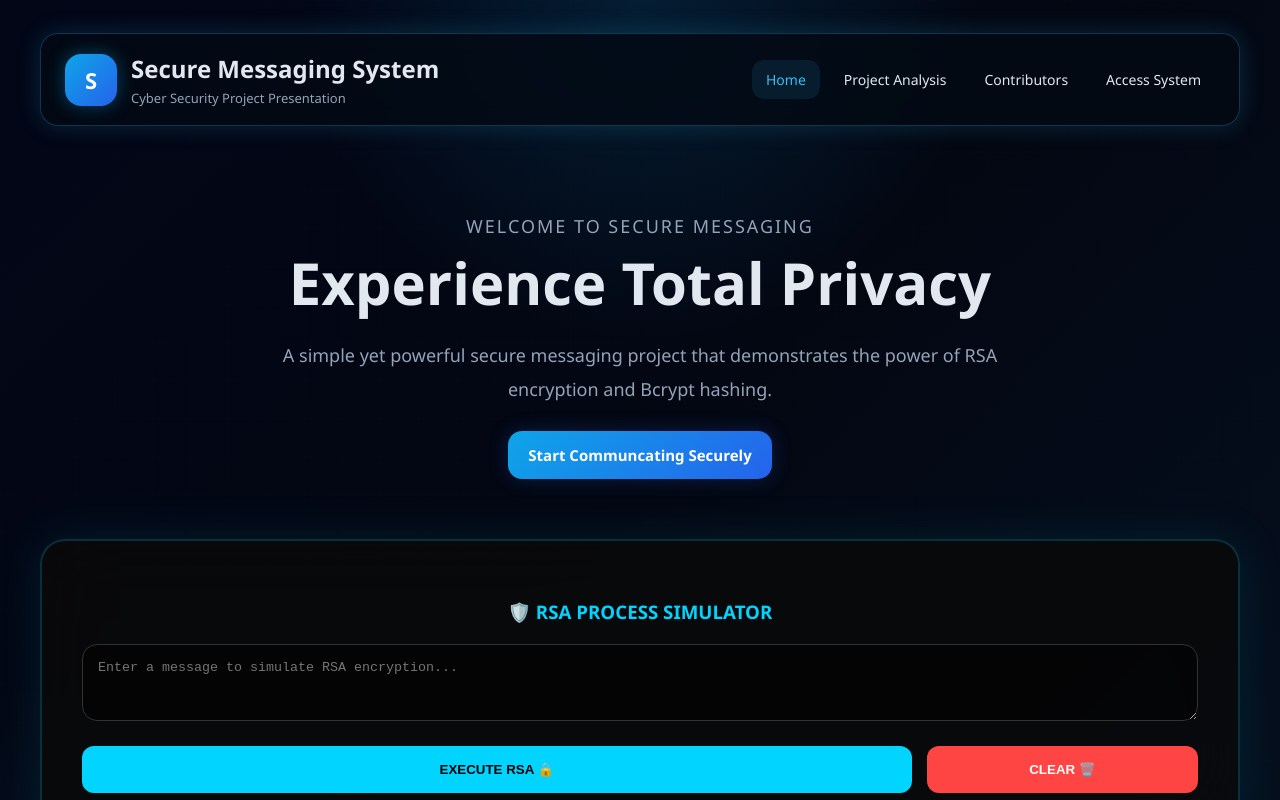
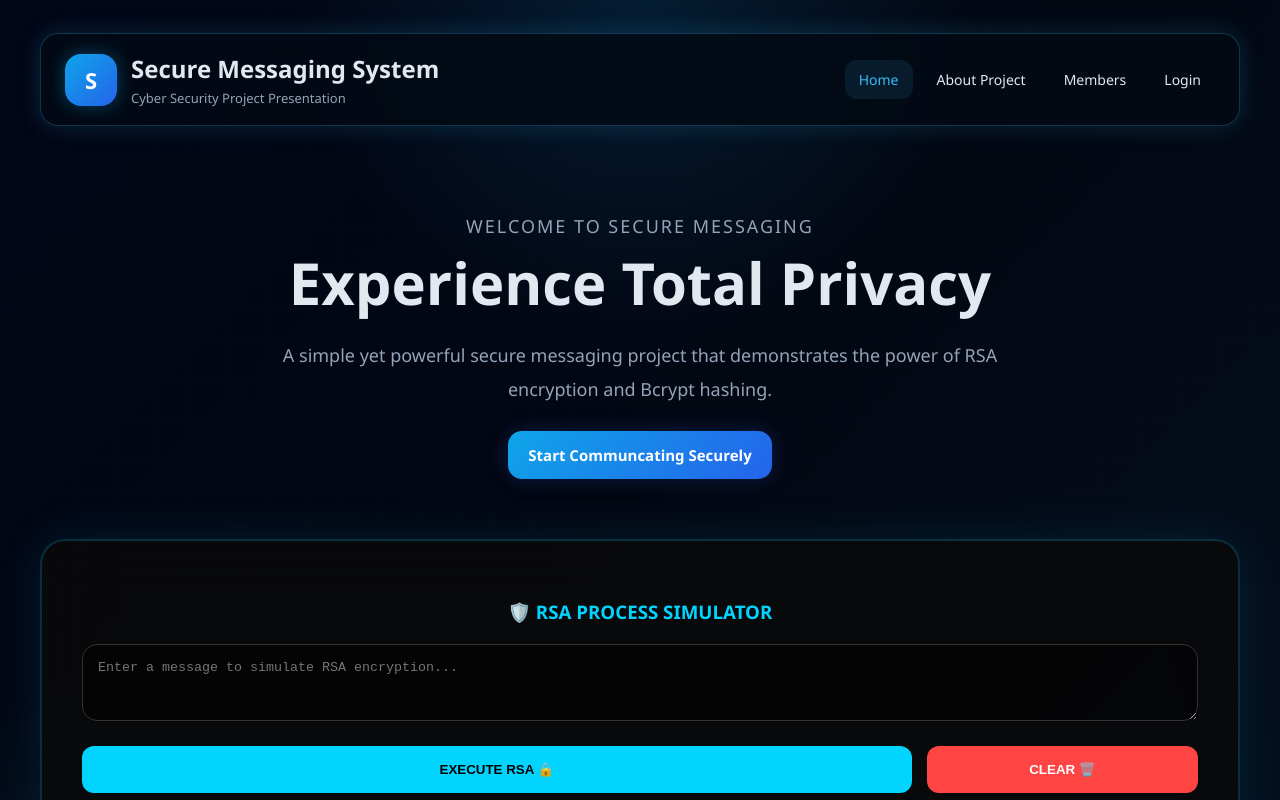
Before and after one commit to omarineooo/secure-messaging-system3, a Next.js app: page / in a window 1280 px wide. Shown: the top 800 px of the page. Built offline with nearby package versions, Linux system fonts and the light colour scheme.

Commit message:
UI: Bump contrast for readability

```diff
--- a/app/Navbar.js
+++ b/app/Navbar.js
@@ -43,24 +43,24 @@ export default function Navbar() {
 
             <nav className={`nav ${isMenuOpen ? 'open' : ''}`}>
                 <Link href="/" className={pathname === '/' ? 'active' : ''}>Home</Link>
-                <Link href="/project" className={pathname === '/project' ? 'active' : ''}>Project Analysis</Link>
-                <Link href="/team" className={pathname === '/team' ? 'active' : ''}>Contributors</Link>
+                <Link href="/project" className={pathname === '/project' ? 'active' : ''}>About Project</Link>
+                <Link href="/team" className={pathname === '/team' ? 'active' : ''}>Members</Link>
 
                 {user ? (
                     <>
-                        <Link href="/chat" className={pathname === '/chat' ? 'active' : ''}>Secure Chat</Link>
+                        <Link href="/chat" className={pathname === '/chat' ? 'active' : ''}>Chats</Link>
                         <Link href="/security" className={pathname === '/security' ? 'active' : ''}>Dashboard</Link>
                         <div className="user-section">
                             <span className="user-tag">
                                 <Lock size={12} /> {user.username}
                             </span>
                             <button onClick={handleLogout} className="logout-btn">
-                                Disconnect
+                                Logout
                             </button>
                         </div>
                     </>
                 ) : (
-                    <Link href="/login" className={pathname === '/login' ? 'active' : ''}>Access System</Link>
+                    <Link href="/login" className={pathname === '/login' ? 'active' : ''}>Login</Link>
                 )}
             </nav>
 
```
